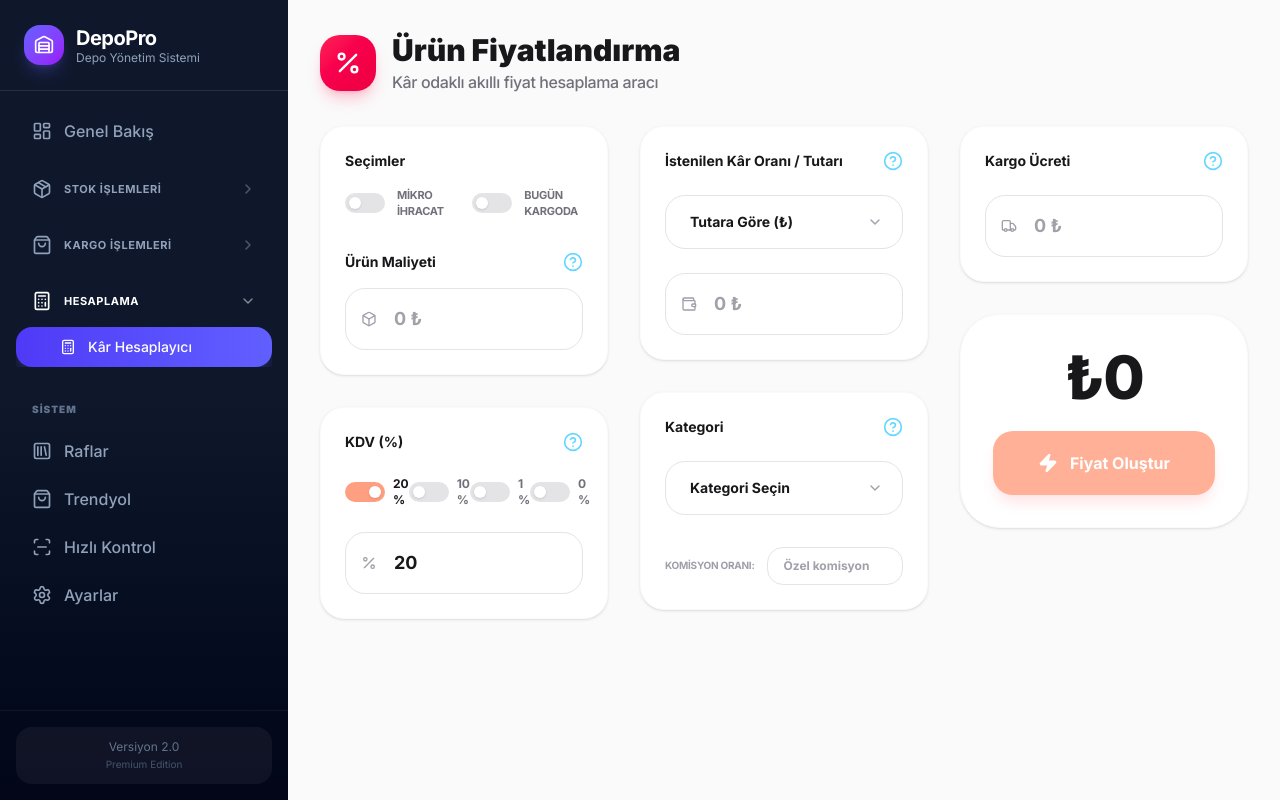
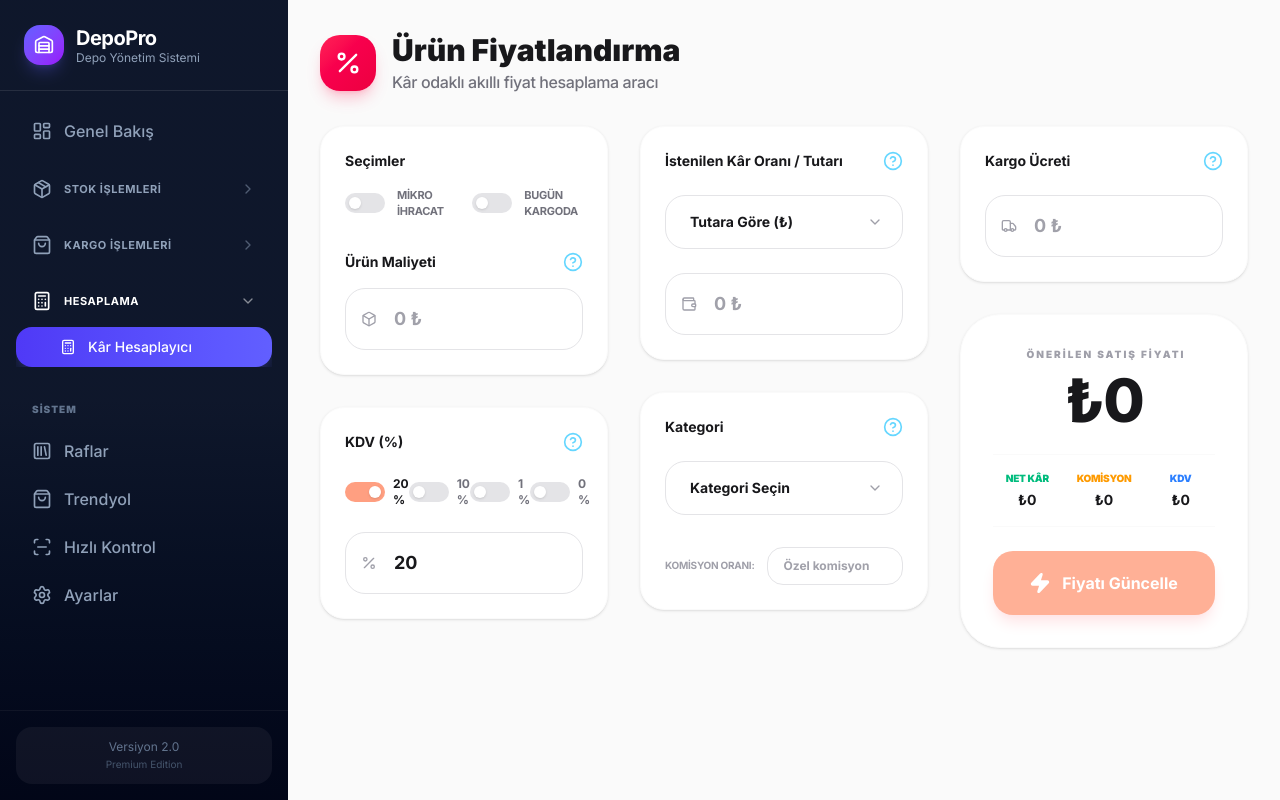
Before and after one commit to aiharun/wms, a Next.js app: page /calculator/profit in a window 1280 px wide. Both pictures are taken after a click on the button "Fiyat Oluştur". Built offline with nearby package versions, Linux system fonts and the light colour scheme.

Commit message:
feat: reorder timeline to progressive and add detailed breakdown to profit calculator

```diff
--- a/src/components/InTransitList.tsx
+++ b/src/components/InTransitList.tsx
@@ -334,17 +334,19 @@ export default function InTransitList({ orders: initialOrders, initialThreshold
                                             <span className="text-[10px] font-black text-zinc-400 uppercase tracking-widest">Sevkiyat Geçmişi</span>
                                         </div>
                                         <div className="relative pl-6 space-y-8 before:absolute before:left-[3px] before:top-2 before:bottom-2 before:w-[2px] before:bg-zinc-100">
-                                            {(selectedOrder.history || selectedOrder.shipmentPackages?.[0]?.history || selectedOrder.packageHistories || []).length > 0 ? (
-                                                (selectedOrder.history || selectedOrder.shipmentPackages?.[0]?.history || selectedOrder.packageHistories || []).map((h: any, i: number) => (
+                                            {(() => {
+                                                const historyArr = (selectedOrder.history || selectedOrder.shipmentPackages?.[0]?.history || selectedOrder.packageHistories || [])
+                                                if (historyArr.length > 0) {
+                                                    return historyArr.map((h: any, i: number) => (
                                                         <div key={i} className="relative">
                                                             <div className={cn(
-                                                            "absolute -left-[27px] top-1.5 w-3 h-3 rounded-full border-2 border-white",
-                                                            i === 0 ? "bg-blue-500 ring-4 ring-blue-50" : "bg-zinc-200"
+                                                                "absolute -left-[27px] top-1.5 w-3 h-3 rounded-full border-2 border-white transition-all duration-500",
+                                                                i === historyArr.length - 1 ? "bg-blue-600 ring-4 ring-blue-50" : "bg-zinc-200"
                                                             )} />
                                                             <div className="flex flex-col gap-1">
                                                                 <span className={cn(
-                                                                "text-sm font-black uppercase tracking-wide",
-                                                                i === 0 ? "text-blue-600" : "text-zinc-900"
+                                                                    "text-sm font-black uppercase tracking-wide transition-colors duration-500",
+                                                                    i === historyArr.length - 1 ? "text-blue-600" : "text-zinc-900"
                                                                 )}>
                                                                     {h.status === 'Awaiting' ? 'Beklemede' :
                                                                         h.status === 'Created' || h.status === 'CreatedDate' ? 'Sipariş Oluşturuldu' :
@@ -365,11 +367,13 @@ export default function InTransitList({ orders: initialOrders, initialThreshold
                                                             </div>
                                                         </div>
                                                     ))
-                                            ) : (
+                                                }
+                                                return (
                                                     <div className="relative text-zinc-400 text-xs font-medium italic">
                                                         Geçmiş verisi bulunamadı.
                                                     </div>
-                                            )}
+                                                )
+                                            })()}
                                         </div>
                                     </div>
                                 </div>
--- a/src/components/ProfitCalculator.tsx
+++ b/src/components/ProfitCalculator.tsx
@@ -27,8 +27,13 @@ export default function ProfitCalculator() {
     const [category, setCategory] = useState('')
     const [commission, setCommission] = useState<number>(0)
 
-    // Calculated Sale Price
-    const [salePrice, setSalePrice] = useState<number>(0)
+    // Results Breakdown
+    const [breakdown, setBreakdown] = useState({
+        commissionAmount: 0,
+        vatAmount: 0,
+        netProfit: 0,
+        salePrice: 0
+    })
     const [isCalculated, setIsCalculated] = useState(false)
 
     const handleCalculate = () => {
@@ -37,15 +42,11 @@ export default function ProfitCalculator() {
 
         let calculatedPrice = 0
         if (profitMode === 'amount') {
-            // Formula: (Price / (1+VAT)) - (Price * Comm) - Shipping - Cost = TargetProfit
-            // Price * (vatFactor - commRatio) = TargetProfit + Shipping + Cost
             // Price = (TargetProfit + Shipping + Cost) / (vatFactor - commRatio)
             const numerator = cost + shipping + targetProfit
             const denominator = vatFactor - commRatio
             calculatedPrice = denominator > 0 ? numerator / denominator : 0
         } else {
-            // Formula: (Price / (1+VAT)) - (Price * Comm) - Shipping - Cost = Price * TargetRate
-            // Price * (vatFactor - commRatio - (targetProfit/100)) = Shipping + Cost
             // Price = (Shipping + Cost) / (vatFactor - commRatio - (targetProfit/100))
             const profitRatio = targetProfit / 100
             const numerator = cost + shipping
@@ -53,7 +54,16 @@ export default function ProfitCalculator() {
             calculatedPrice = denominator > 0 ? numerator / denominator : 0
         }
 
-        setSalePrice(calculatedPrice)
+        const commAmount = calculatedPrice * commRatio
+        const vatAmount = calculatedPrice - (calculatedPrice * vatFactor)
+        const netProfit = (calculatedPrice - vatAmount) - commAmount - shipping - cost
+
+        setBreakdown({
+            commissionAmount: commAmount,
+            vatAmount: vatAmount,
+            netProfit: netProfit,
+            salePrice: calculatedPrice
+        })
         setIsCalculated(true)
     }
 
@@ -273,23 +283,45 @@ export default function ProfitCalculator() {
                 </div>
 
                 {/* Final Price Card */}
-                <div className="bg-white p-8 rounded-[2.5rem] border border-zinc-50 shadow-sm flex flex-col items-center justify-center text-center gap-6">
-                    <div className="space-y-1">
+                <div className="bg-white p-8 rounded-[2.5rem] border border-zinc-50 shadow-sm flex flex-col items-center justify-center text-center gap-6 relative overflow-hidden">
+                    <div className="space-y-1 relative z-10">
+                        <p className="text-[10px] font-black text-zinc-400 uppercase tracking-[0.2em] mb-2 pl-1">ÖNERİLEN SATIŞ FİYATI</p>
                         <h2 className={cn(
                             "text-6xl font-extrabold tracking-tight transition-all duration-500",
                             isCalculated ? "text-zinc-900 scale-100 opacity-100" : "text-zinc-200 scale-95 opacity-50"
                         )}>
-                            ₺{formatCurrency(salePrice)}
+                            ₺{formatCurrency(breakdown.salePrice)}
                         </h2>
                     </div>
 
+                    {isCalculated && (
+                        <div className="w-full grid grid-cols-3 gap-2 py-4 border-y border-zinc-50 animate-in fade-in slide-in-from-bottom-2 duration-500">
+                            <div className="text-center group">
+                                <p className="text-[10px] font-black text-emerald-500 uppercase tracking-tight mb-1">NET KÂR</p>
+                                <p className="text-sm font-bold text-zinc-900 group-hover:text-emerald-600 transition-colors">₺{Math.round(breakdown.netProfit)}</p>
+                            </div>
+                            <div className="text-center group">
+                                <p className="text-[10px] font-black text-amber-500 uppercase tracking-tight mb-1">KOMİSYON</p>
+                                <p className="text-sm font-bold text-zinc-900 group-hover:text-amber-600 transition-colors">₺{Math.round(breakdown.commissionAmount)}</p>
+                            </div>
+                            <div className="text-center group">
+                                <p className="text-[10px] font-black text-blue-500 uppercase tracking-tight mb-1">KDV</p>
+                                <p className="text-sm font-bold text-zinc-900 group-hover:text-blue-600 transition-colors">₺{Math.round(breakdown.vatAmount)}</p>
+                            </div>
+                        </div>
+                    )}
+
                     <button
                         onClick={handleCalculate}
-                        className="w-full py-5 bg-[#FFB096] hover:bg-[#FF9F81] text-white rounded-2xl text-base font-bold transition-all shadow-lg shadow-rose-100 flex items-center justify-center gap-3 active:scale-[0.98]"
+                        className="w-full py-5 bg-[#FFB096] hover:bg-[#FF9F81] text-white rounded-2xl text-base font-bold transition-all shadow-lg shadow-rose-100 flex items-center justify-center gap-3 active:scale-[0.98] relative z-10"
                     >
-                        <Zap className={cn("w-5 h-5", isCalculated ? "fill-white" : "fill-none")} />
-                        Fiyat Oluştur
+                        <Zap className={cn("w-5 h-5 transition-all duration-500", isCalculated ? "fill-white scale-110" : "fill-none")} />
+                        {isCalculated ? 'Fiyatı Güncelle' : 'Fiyat Oluştur'}
                     </button>
+
+                    {!isCalculated && (
+                        <div className="absolute inset-0 bg-gradient-to-b from-transparent via-zinc-50/10 to-transparent pointer-events-none" />
+                    )}
                 </div>
             </div>
 
```
Also changed, not shown: src/components/DeliveredTable.tsx (+13 -9 lines), src/components/ReturnsTable.tsx (+13 -9 lines). Lines whose indentation alone changed are shown as unchanged.
